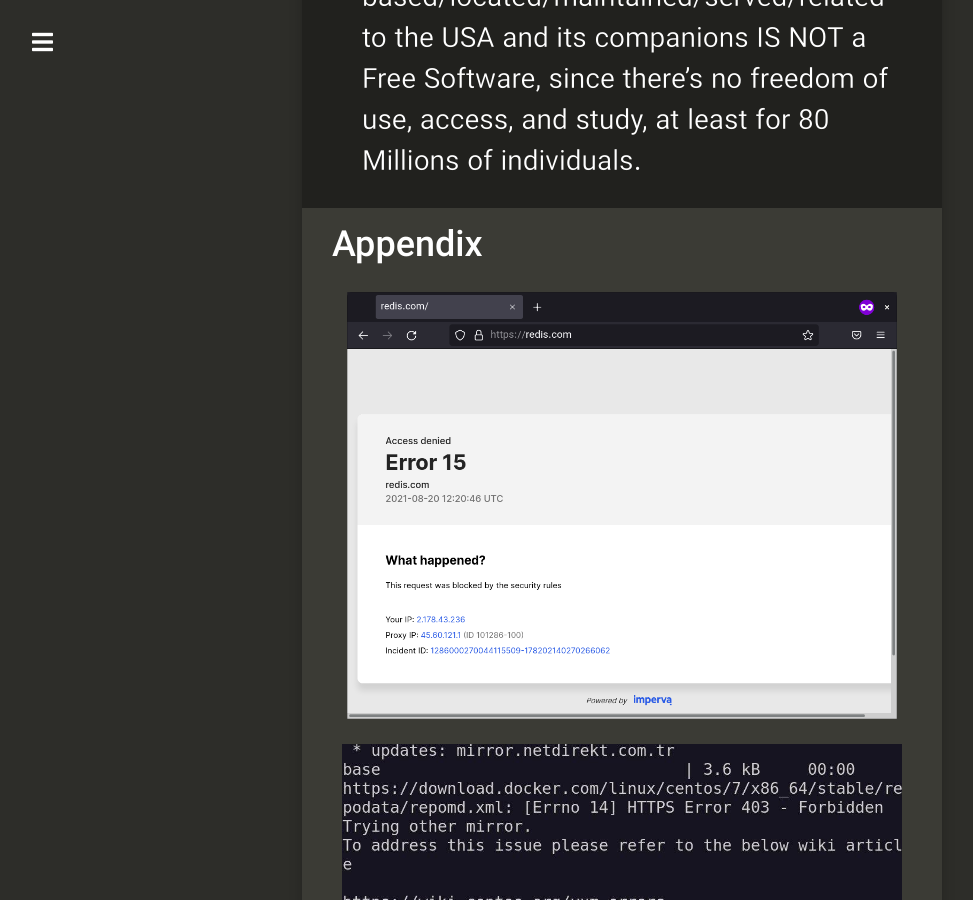
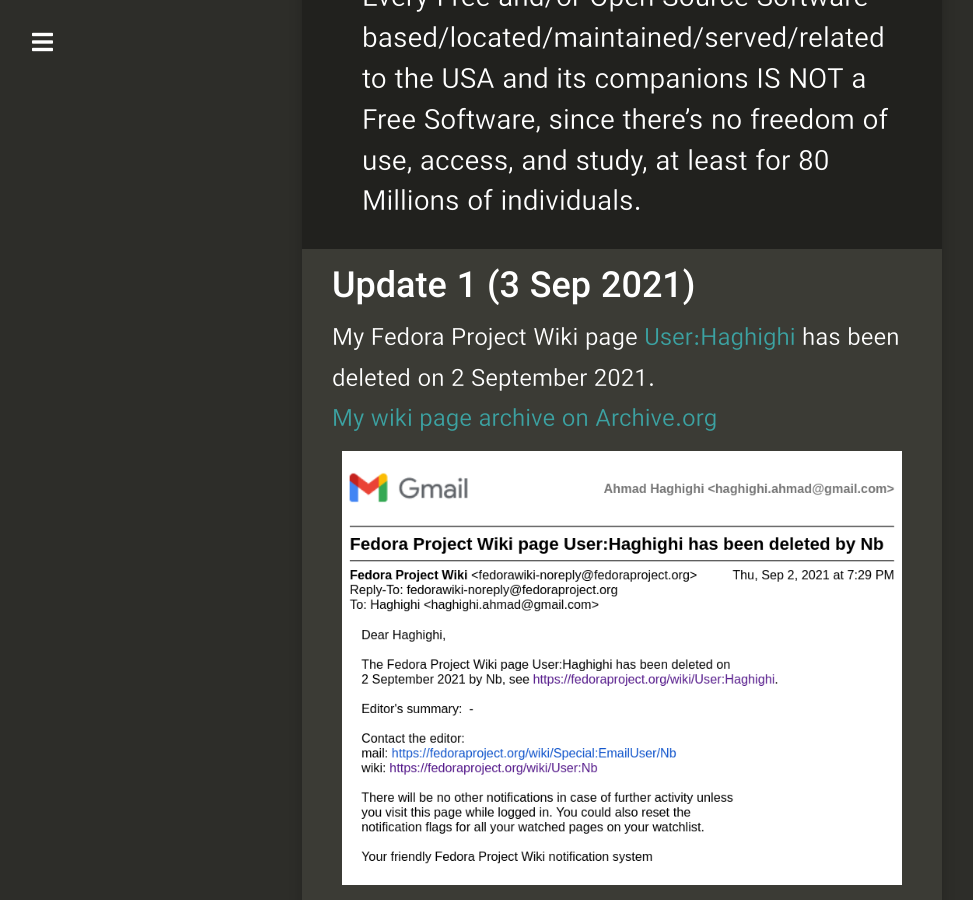
Before and after one commit to haghighi/haghighi.github.io, a Jekyll site: the page built from _posts/2021-08-20-us-restricted-free-software.md, in a window 1280 px wide and 900 px high, scrolled down 5778 px. Shown: the whole window, without its empty margins (18-991 px from the left). Built offline with Jekyll 4.4.1, drawn with Linux system fonts in a browser that asks for light colours; nearby versions of some CDN libraries; comment, search, counter and statistics services are not loaded; some of the changed text lies outside the part shown.

Commit message:
Update post: 2021-08-20-us-restricted-free-software : My Fedora Project Wiki page User:Haghighi has been deleted on 2 September 2021

```diff
--- a/_posts/2021-08-20-us-restricted-free-software.md
+++ b/_posts/2021-08-20-us-restricted-free-software.md
@@ -19,6 +19,7 @@
 
 ![my-fedora-wiki](/assets/images/my-fedora-wiki.jpg)
 [My Profile on Fedora Project (FP) Wiki](https://fedoraproject.org/wiki/User:Haghighi)
+[My wiki page archive on Archive.org](https://web.archive.org/web/20210813014952/https://fedoraproject.org/wiki/User:Haghighi)
 
 I don't have any access to my Email (haghighi@fedoraproject.org) and my other FP resources (e.g., Fedora Ambassadors, Fedora People space, Git repo, etc.). My account was completely removed from Ask Fedora (I was an admin). All my posts in Ask Fedora (including the Welcome page for the Farsi section) were removed, and...
 
@@ -69,6 +70,11 @@
 
 > Every Free and/or Open Source Software based/located/maintained/served/related to the USA and its companions IS NOT a Free Software, since there's no freedom of use, access, and study, at least for 80 Millions of individuals.
 
+## Update 1 (3 Sep 2021)
+My Fedora Project Wiki page [User:Haghighi](https://fedoraproject.org/wiki/User:Haghighi) has been deleted on 2 September 2021.
+[My wiki page archive on Archive.org](https://web.archive.org/web/20210813014952/https://fedoraproject.org/wiki/User:Haghighi)
+![my-fp-wiki-page-deleted](/assets/images/my-fp-wiki-page-deleted.png)
+
 
 ## Appendix
 
```
Also changed, not shown: assets/images/my-fp-wiki-page-deleted.png (added).
